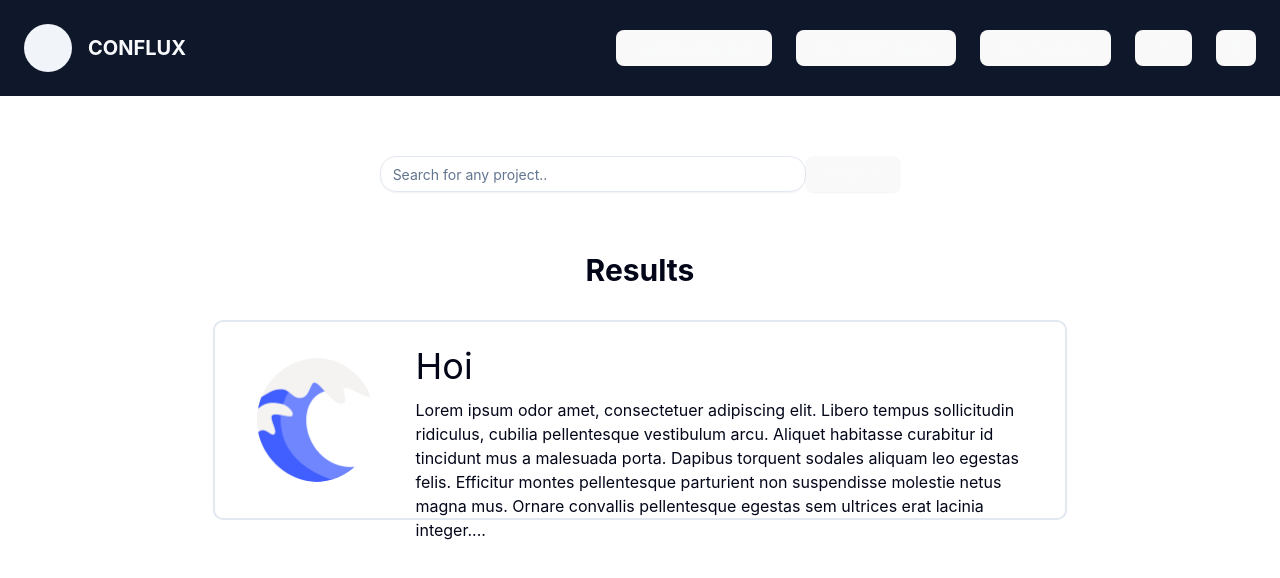
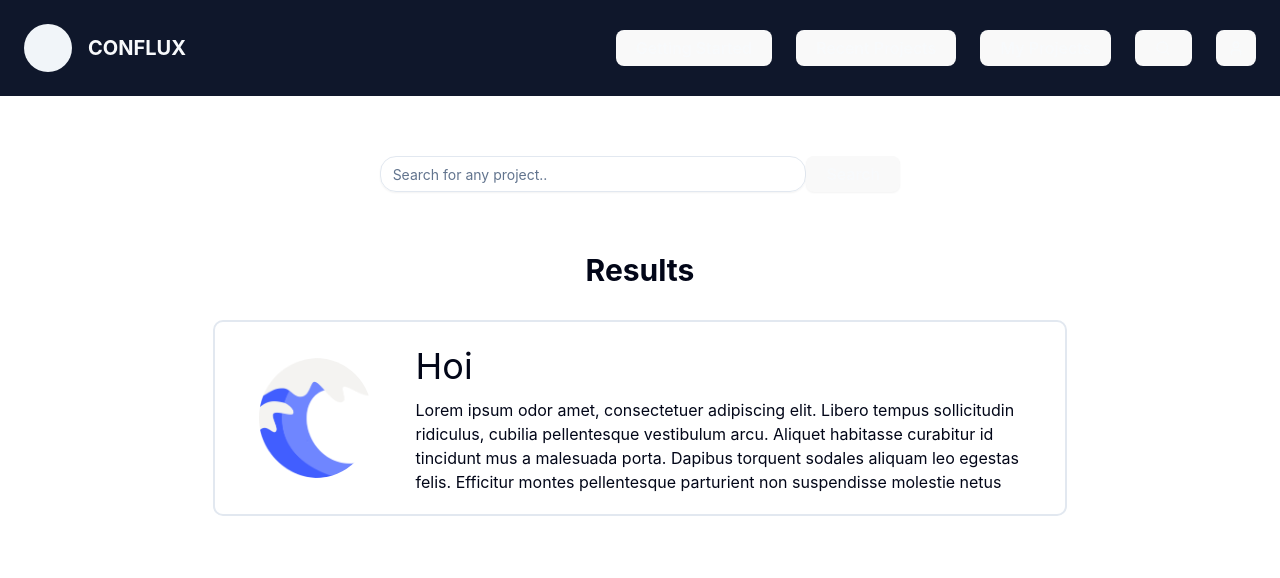
Before and after one commit to team-golfslag/Conflux-web, a React (Vite) app: page /projects/search in a window 1280 px wide. Shown: the top 578 px of the page. Built offline with nearby package versions, Linux system fonts and the light colour scheme.

Commit message:
fix: Fixed overflowing of projectcard when resizing window. Also added license to ProjectSearchPage.tsx

```diff
--- a/src/pageComponents/ProjectCard.tsx
+++ b/src/pageComponents/ProjectCard.tsx
@@ -8,14 +8,14 @@ const truncater = (str: string, length: number) => {
     return str.substring(0, Math.min(str.length, length)) + "...";
 }
 const ProjectCard = ({project}: ProjectCardProps) => {
-    return<div className="bg-white w-2/3 max-h-50 rounded-lg border-2 border-border px-4 py-4 flex duration-300 hover:shadow-lg hover:shadow-gray-300 hover:border-purple-700">
+    return<div className="bg-white w-2/3 max-h-49 rounded-lg border-2 border-border px-4 py-4 flex duration-300 hover:shadow-lg hover:shadow-gray-300 hover:border-purple-700">
                 <div className="w-1/6 mx-4 flex justify-center">
                     <img className="rounded-full p-5 max-w-100 max-h-100" src="/src/assets/Golfslag.png" alt="team photo"/>
                 </div>
-        <div className="mx-2 w-full p-2">
-            <h2 className="text-4xl mb-3">{project.title}</h2>
-                    <p className="text-base text-left">{truncater(project.description as string, 400)}</p>
-                </div>
+            <div className="flex flex-col mx-2 w-full p-2 overflow-y-clip">
+                    <h2 className="text-4xl mb-3">{project.title}</h2>
+                    <p className="text-base text-left overflow-y-clip">{truncater(project.description as string, 400)}</p>
+            </div>
 
             </div>
 }
--- a/src/pages/ProjectSearchPage.tsx
+++ b/src/pages/ProjectSearchPage.tsx
@@ -1,3 +1,9 @@
+/*
+  This program has been developed by students from the bachelor Computer Science at Utrecht
+  University within the Software Project course.
+
+  © Copyright Utrecht University (Department of Information and Computing Sciences)
+*/
 import Project from "../typing/Project.ts";
 import ProjectCard from "../pageComponents/ProjectCard.tsx";
 import { Input } from "../components/ui/input";
@@ -47,7 +53,7 @@ const ProjectSearchBar = () => {
         <Header />
         <div className="w-screen h-screen">
             <div className="flex flex-row mb-15 mt-15 justify-center">
-                <Input  className="w-1/3 rounded-2xl" type="text" placeholder="Search for any project.." />
+                <Input  className="w-1/3 rounded-2xl" type="search" placeholder="Search for any project.." />
                 <Button type="submit">Search</Button>
             </div>
             <div className="flex flex-col items-center">
```
